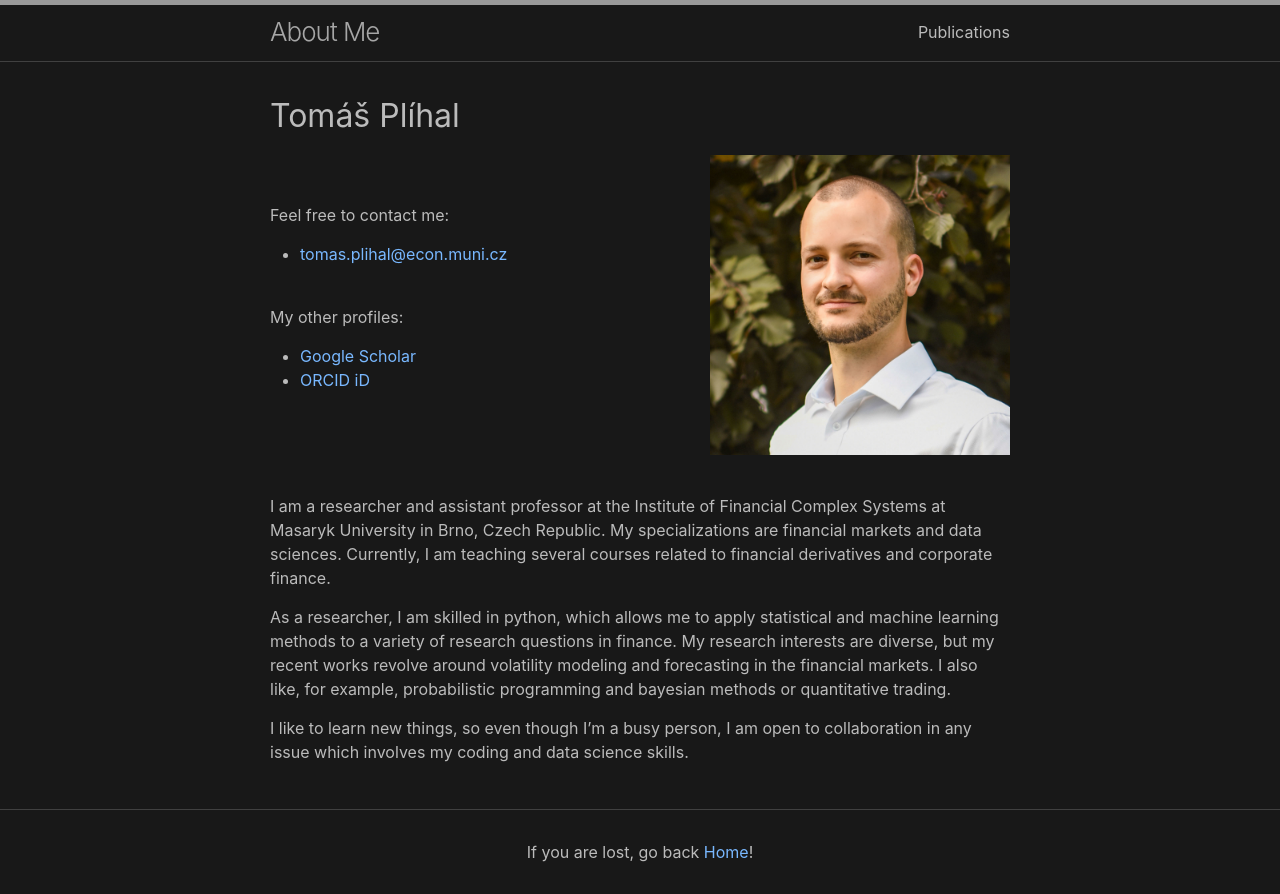
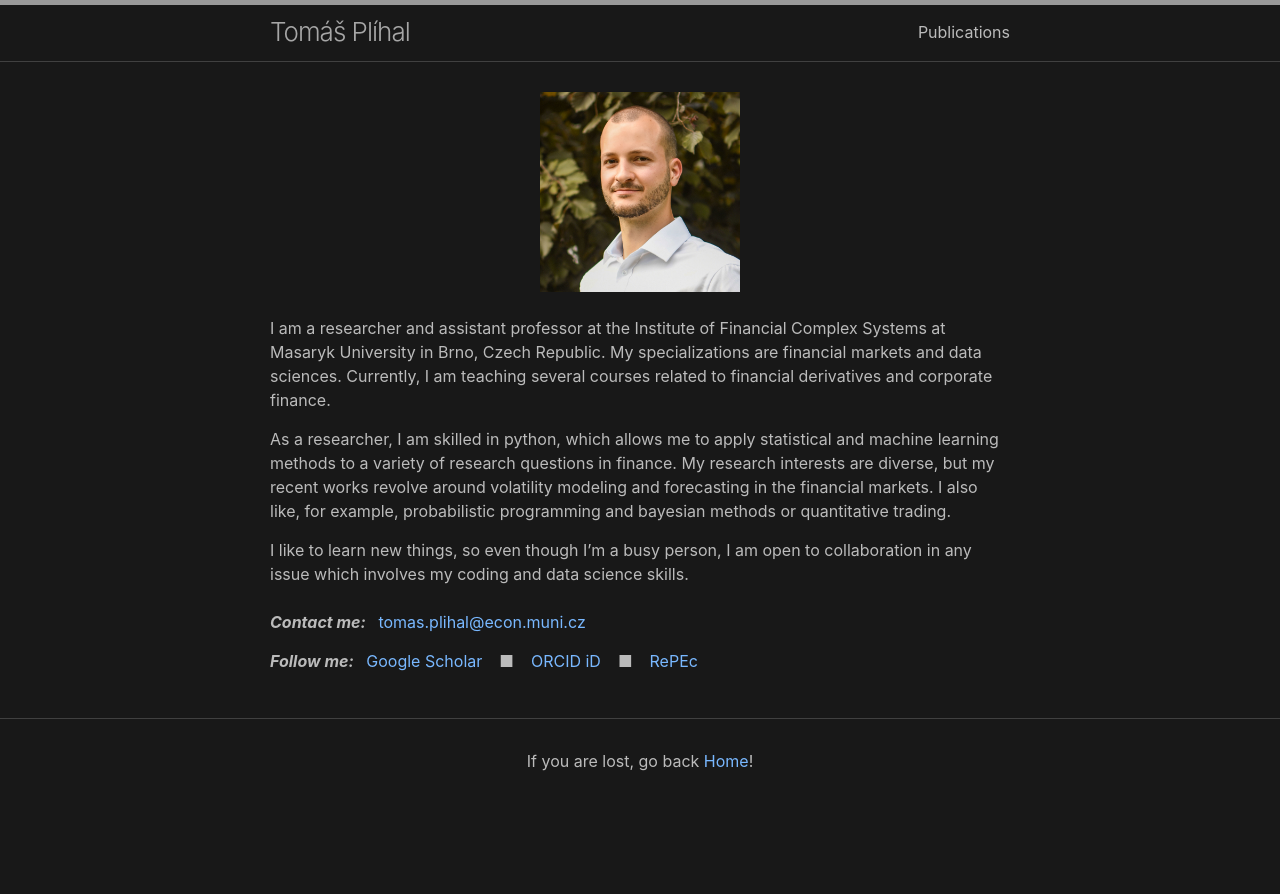
Before and after one commit to tomasplihal/tomasplihal.github.io, a plain HTML site: page index.html in a window 1280 px wide. After the commit the page ends 803 px from the top, so only its background shows below. Drawn offline with Linux system fonts and the light colour scheme.

Commit message:
rebuilding site Wed 26 Jan 2022 06:15:46 PM CET

```diff
--- a/feed.xml
+++ b/feed.xml
@@ -1,2 +1,2 @@
-<?xml version="1.0" encoding="utf-8"?><feed xmlns="http://www.w3.org/2005/Atom" ><generator uri="https://jekyllrb.com/" version="3.9.0">Jekyll</generator><link href="http://localhost:4000/feed.xml" rel="self" type="application/atom+xml" /><link href="http://localhost:4000/" rel="alternate" type="text/html" /><updated>2022-01-24T17:19:02+01:00</updated><id>http://localhost:4000/feed.xml</id><title type="html">About Me</title><subtitle>Welcome to my personal website! Motherfuckers!
+<?xml version="1.0" encoding="utf-8"?><feed xmlns="http://www.w3.org/2005/Atom" ><generator uri="https://jekyllrb.com/" version="3.9.0">Jekyll</generator><link href="http://localhost:4000/feed.xml" rel="self" type="application/atom+xml" /><link href="http://localhost:4000/" rel="alternate" type="text/html" /><updated>2022-01-26T18:13:47+01:00</updated><id>http://localhost:4000/feed.xml</id><title type="html">Tomáš Plíhal</title><subtitle>Welcome to my personal website! Motherfuckers!
 </subtitle><author><name>Tomáš Plíhal</name><email>tomas.plihal@econ.muni.cz</email></author></feed>
--- a/index.html
+++ b/index.html
@@ -3,7 +3,7 @@
   <meta charset="utf-8">
   <meta http-equiv="X-UA-Compatible" content="IE=edge">
   <meta name="viewport" content="width=device-width, initial-scale=1"><!-- Begin Jekyll SEO tag v2.7.1 -->
-<title>Tomáš Plíhal | About Me</title>
+<title>Tomáš Plíhal | Welcome to my personal website! Motherfuckers!</title>
 <meta name="generator" content="Jekyll v3.9.0" />
 <meta property="og:title" content="Tomáš Plíhal" />
 <meta name="author" content="Tomáš Plíhal" />
@@ -12,17 +12,17 @@
 <meta property="og:description" content="Welcome to my personal website! Motherfuckers!" />
 <link rel="canonical" href="http://localhost:4000/" />
 <meta property="og:url" content="http://localhost:4000/" />
-<meta property="og:site_name" content="About Me" />
+<meta property="og:site_name" content="Tomáš Plíhal" />
 <meta name="twitter:card" content="summary" />
 <meta property="twitter:title" content="Tomáš Plíhal" />
 <script type="application/ld+json">
-{"@type":"WebSite","url":"http://localhost:4000/","name":"About Me","author":{"@type":"Person","name":"Tomáš Plíhal"},"description":"Welcome to my personal website! Motherfuckers!","headline":"Tomáš Plíhal","@context":"https://schema.org"}</script>
+{"@type":"WebSite","url":"http://localhost:4000/","name":"Tomáš Plíhal","author":{"@type":"Person","name":"Tomáš Plíhal"},"description":"Welcome to my personal website! Motherfuckers!","headline":"Tomáš Plíhal","@context":"https://schema.org"}</script>
 <!-- End Jekyll SEO tag -->
-<link rel="stylesheet" href="/assets/css/style.css"><link type="application/atom+xml" rel="alternate" href="http://localhost:4000/feed.xml" title="About Me" />
+<link rel="stylesheet" href="/assets/css/style.css"><link type="application/atom+xml" rel="alternate" href="http://localhost:4000/feed.xml" title="Tomáš Plíhal" />
 </head>
 <body><header class="site-header">
 
-  <div class="wrapper"><a class="site-title" rel="author" href="/">About Me</a><nav class="site-nav">
+  <div class="wrapper"><a class="site-title" rel="author" href="/">Tomáš Plíhal</a><nav class="site-nav">
         <input type="checkbox" id="nav-trigger" class="nav-trigger" />
         <label for="nav-trigger">
           <span class="menu-icon">
@@ -37,30 +37,42 @@
 </header>
 <main class="page-content" aria-label="Content">
       <div class="wrapper">
-        <div class="home"><h1 class="page-heading">Tomáš Plíhal</h1><p><img align="right" src="profile.jpg" width="300px" /></p>
+        <div class="home">
 
-<p><br />
-<br />
-Feel free to contact me:</p>
-<ul>
-  <li><a href="mailto:tomas.plihal@econ.muni.cz">tomas.plihal@econ.muni.cz</a></li>
-</ul>
 
-<p><br />
- My other profiles:</p>
-<ul>
-  <li><a href="https://scholar.google.com/citations?user=DKn2h7kAAAAJ&amp;hl=cs&amp;oi=ao">Google Scholar</a></li>
-  <li><a href="https://orcid.org/0000-0002-2578-488X">ORCID iD</a></li>
-</ul>
+  <div style="text-align: center;">
+    <img align="middle" src="profile.jpg" width="200px" class="center" />
+</div>
 
-<p><br clear="right" /></p>
+<!-- <img align="right" src="profile.jpg" width=200px />
+
+<br/>
+<br/>
+Feel free to contact me:
+- [tomas.plihal@econ.muni.cz](mailto:tomas.plihal@econ.muni.cz)
+
+<br/>
+ My other profiles:
+- [Google Scholar](https://scholar.google.com/citations?user=DKn2h7kAAAAJ&hl=cs&oi=ao)
+- [ORCID iD](https://orcid.org/0000-0002-2578-488X)
+- [RePEc](https://authors.repec.org/pro/ppl121/)
+
+<br clear="right"/> -->
 
 <p><br />
 I am a researcher and assistant professor at the Institute of Financial Complex Systems at Masaryk University in Brno, Czech Republic. My specializations are financial markets and data sciences. Currently, I am teaching several courses related to financial derivatives and corporate finance.</p>
 
 <p>As a researcher, I am skilled in python, which allows me to apply statistical and machine learning methods to a variety of research questions in finance. My research interests are diverse, but my recent works revolve around volatility modeling and forecasting in the financial markets. I also like, for example, probabilistic programming and bayesian methods or quantitative trading.</p>
 
-<p>I like to learn new things, so even though I’m a busy person, I am open to collaboration in any issue which involves my coding and data science skills.</p>
+<p>I like to learn new things, so even though I’m a busy person, I am open to collaboration in any issue which involves my coding and data science skills.
+<br />
+<br />
+<strong><em>Contact me:</em></strong>  <a href="mailto:tomas.plihal@econ.muni.cz">tomas.plihal@econ.muni.cz</a></p>
+
+<p><strong><em>Follow me:</em></strong>  <a href="https://scholar.google.com/citations?user=DKn2h7kAAAAJ&amp;hl=cs&amp;oi=ao">Google Scholar</a>   ■
+<a href="https://orcid.org/0000-0002-2578-488X">ORCID iD</a>   ■
+<a href="https://authors.repec.org/pro/ppl121/">RePEc</a></p>
+
 
 
 
```
Also changed, not shown: 404.html (+7 -7 lines), publications/index.html (+4 -4 lines), LICENSE.txt (added), 2 other files.
